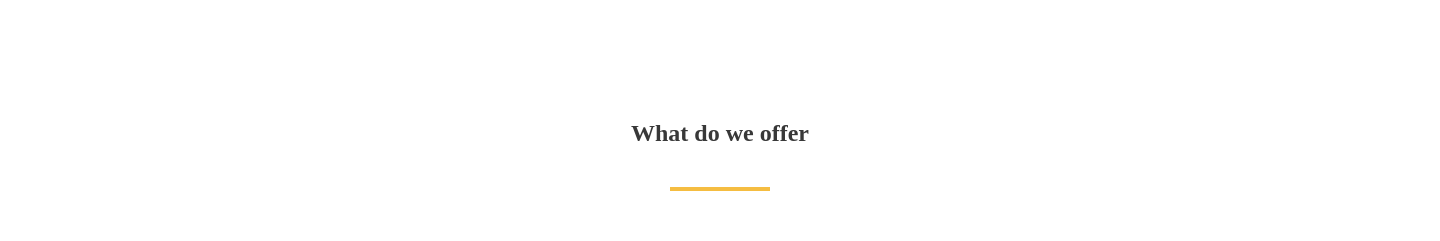
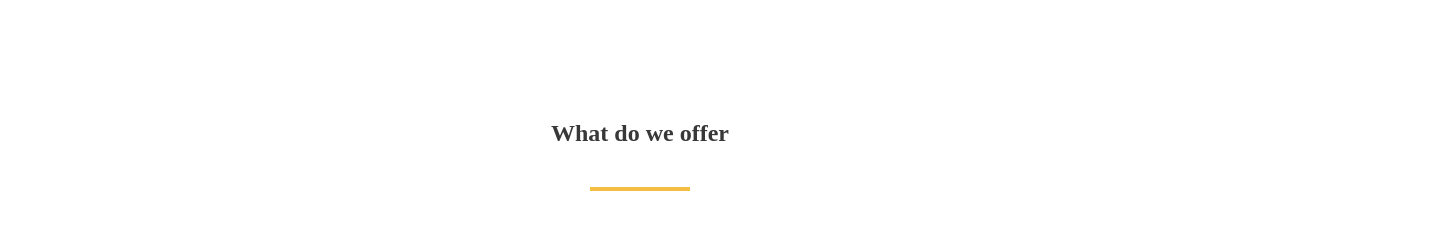
Before and after one commit to anzhelikaKramziuk/if-html, a plain HTML site: page index.html in a window 1280 px wide. Shown: the top 241 px of the page, 1440 px wide, since content can reach past the window. Drawn offline with Linux system fonts and the light colour scheme.

Commit message:
Changed the width value for the section class and the margin value for the line class

```diff
--- a/styles/styles.css
+++ b/styles/styles.css
@@ -7,14 +7,14 @@ body {
 }
 .section {
   box-sizing: border-box;
-  width: 1440px;
+  width: 100%;
   height: 569px;
 }
 .line {
   box-sizing: border-box;
   width: 100px;
   height: 4px;
-  margin: 20px 670px 88px 670px;
+  margin: 20px auto 88px auto;
   align-items: center;
   background-color: #f5bd41;
   border: none;
@@ -27,7 +27,7 @@ body {
   box-sizing: border-box;
   color: #383838;
   text-align: center;
-  margin: 120px 567px 20px 567px;
+  margin: 120px auto 20px auto;
 }
 
 .block-img {
```
